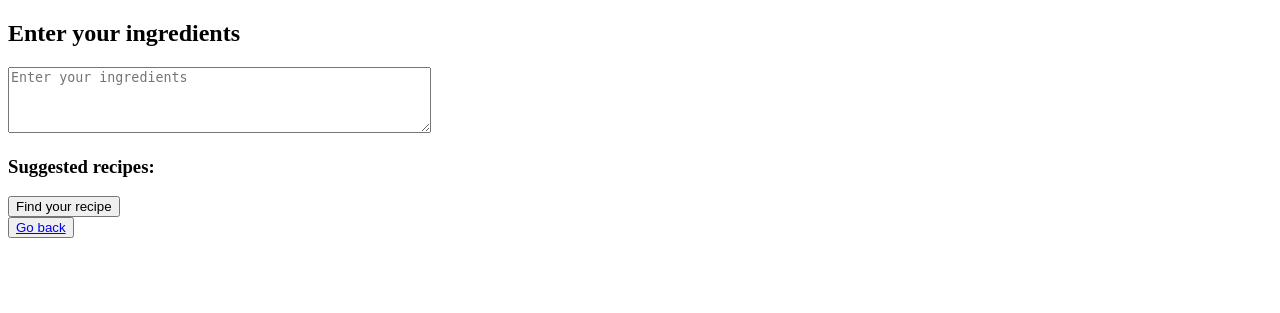
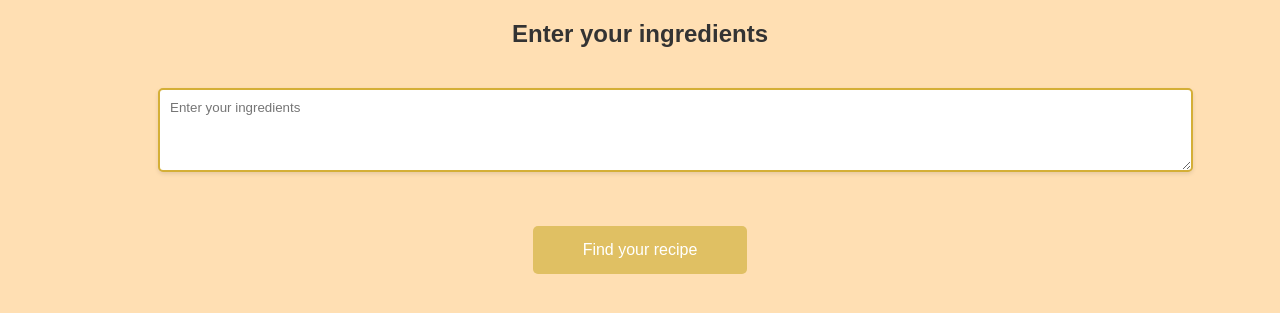
Before and after one commit to dzebrowskii/Coookie, a Django app: page /main-menu/guestapp in a window 1280 px wide. Shown: the top 313 px of the page. Run offline with Django 5.2, Linux system fonts and the light colour scheme.

Commit message:
guest app view is finished

```diff
--- a/myapp/forms.py
+++ b/myapp/forms.py
@@ -14,6 +14,7 @@ class CreateUserForm(UserCreationForm):
         if User.objects.filter(email=email).exists():
             raise forms.ValidationError('Email is already in use')
 
+
 class EmailChangeForm(forms.Form):
     new_email = forms.EmailField(label='New Email')
     confirm_email = forms.EmailField(label='Confirm Email')
--- /dev/null
+++ b/myapp/static/css/guest_app.css
@@ -0,0 +1,77 @@
+/* styles.css */
+
+body {
+  font-family: 'Arial', sans-serif;
+  background-image: linear-gradient(to bottom, #ffdfb3, #ffdfb3); /* Jednolity kolor tła */
+}
+
+
+
+
+
+h2, h3 {
+  color: #333; /* Ciemnoszary tekst */
+  text-align: center;
+}
+
+
+
+textarea {
+  width: 80%;
+  margin: 20px auto; /* Centralizuje i dodaje margines wokół textarea */
+  padding: 10px; /* Dodaje wewnętrzny odstęp do textarea */
+  background-color: #ffffff; /* Ustawia białe tło dla textarea */
+  border: 2px solid #d4af37; /* Złote obramowanie */
+  border-radius: 5px; /* Delikatnie zaokrągla narożniki textarea */
+  box-shadow: 0 2px 4px rgba(0, 0, 0, 0.1); /* Dodaje subtelny cień dla efektu głębi */
+  font-family: 'Arial', sans-serif; /* Dopasowuje czcionkę do reszty strony */
+  color: #333; /* Ustawia kolor tekstu */
+}
+
+/* Dla lepszej użyteczności, możesz także stylizować pole tekstowe podczas interakcji */
+textarea:focus {
+  border-color: #ffac33; /* Zmiana koloru obramowania podczas fokusowania */
+  outline: none; /* Usunięcie domyślnego konturu */
+}
+
+
+label{
+    font-size: 20px;
+    color: #333; /* Ciemnoszary tekst */
+    text-align: center;
+    padding-left: 150px;
+}
+
+button {
+  background-color: #e0c063; /* Kolor przycisków z obrazka */
+  border: none;
+  color: white;
+  padding: 15px 50px ;
+
+  text-align: center;
+  text-decoration: none;
+  display: block; /* Aby przyciski były pod sobą */
+  font-size: 16px;
+  margin: 10px auto; /* Centralne wyrównanie i odległość między przyciskami */
+  cursor: pointer;
+  border-radius: 5px;
+
+}
+
+button a {
+  padding-top: 100px;
+  color: white; /* Biały tekst na przyciskach */
+  text-decoration: none;
+}
+
+button:hover {
+  background-color: #d4af37; /* Ciemniejszy kolor przycisku przy najechaniu */
+}
+
+.result {
+  display: flex;
+  justify-content: center;
+  align-items: center;
+  width: 100%; /* Zajmuje pełną szerokość kontenera */
+  /* Możesz dodać dodatkowe style, takie jak wysokość, jeśli jest potrzebna */
+}
--- a/myapp/static/css/user_menu.css
+++ b/myapp/static/css/user_menu.css
@@ -27,3 +27,5 @@ body {
     background-color: #e6c60d; /* Lekko ciemniejszy kolor przycisku przy najechaniu */
     transform: scale(1.05); /* Lekkie powiększenie przycisku przy najechaniu */
 }
+
+/* Dodaj ten CSS do twojego istniejącego pliku menu.css */
--- a/myapp/static/js/findRecipe.js
+++ /dev/null
@@ -1,15 +0,0 @@
-function findRecipe() {
-
-    var ingredients = document.getElementById('ingredients').value;
-
-    fetch(`/find_recipe/?ingredients=${encodeURIComponent(ingredients)}`)
-    .then(response => response.json())
-    .then(data => {
-        const resultDiv = document.getElementById('result');
-        resultDiv.innerHTML = data.recipes.join('<br>');
-    })
-    .catch(error => {
-        console.error('Error:', error);
-        document.getElementById('result').textContent = 'An error occurred';
-    });
-}
--- a/myapp/views.py
+++ b/myapp/views.py
@@ -26,7 +26,7 @@ def login(request):
 
         user = authenticate(request, username=username, password=password)
         if user is not None:
-            auth_login(request,user)
+            auth_login(request, user)
             return redirect('logged_app')
         else:
             messages.info(request, 'Username or password is incorrect')
--- a/templates/guest_app.html
+++ b/templates/guest_app.html
@@ -1,19 +1,25 @@
 {% load static %}
+
 <!DOCTYPE html>
 <html lang="en">
 <head>
     <meta charset="UTF-8">
     <title>Menu</title>
-    <script src="{% static 'js/findRecipe.js' %}"></script>
-   </head>
-   <body>
+    <link rel="stylesheet" href="{% static 'css/guest_app.css' %}">
+    <script src="{% static 'js/findRecipe.js' %}" defer></script>
+</head>
+<body>
 
-       <h2>Enter your ingredients</h2>
-       <textarea id="ingredients" name="ingredients" rows="4" cols="50" placeholder="Enter your ingredients"></textarea>
-       <h3>Suggested recipes:</h3>
-       <div id="result"></div>
-       <div><button type="button" onclick="findRecipe()">Find your recipe</button></div>
-       <div><button type="button" ><a href="{%  url 'main-menu' %}">Go back </a></button></div>
+   <h2>Enter your ingredients</h2>
+   <label for="ingredients"></label><textarea id="ingredients" name="ingredients" rows="4" cols="50" placeholder="Enter your ingredients"></textarea>
+   <div id="subtitle"><h3></h3></div>
+   <div class = "result" id="result"></div>
+   <div><button type="button" onclick="findRecipe(); function updateSubtitle() {
+    document.getElementById('subtitle').innerHTML = '<h3>Here are some recipes you can make with these ingredients</h3>';
+   }
+   updateSubtitle(); ">Find your recipe</button></div>
 
-   </body>
-   </html>
+
+
+</body>
+</html>
```
